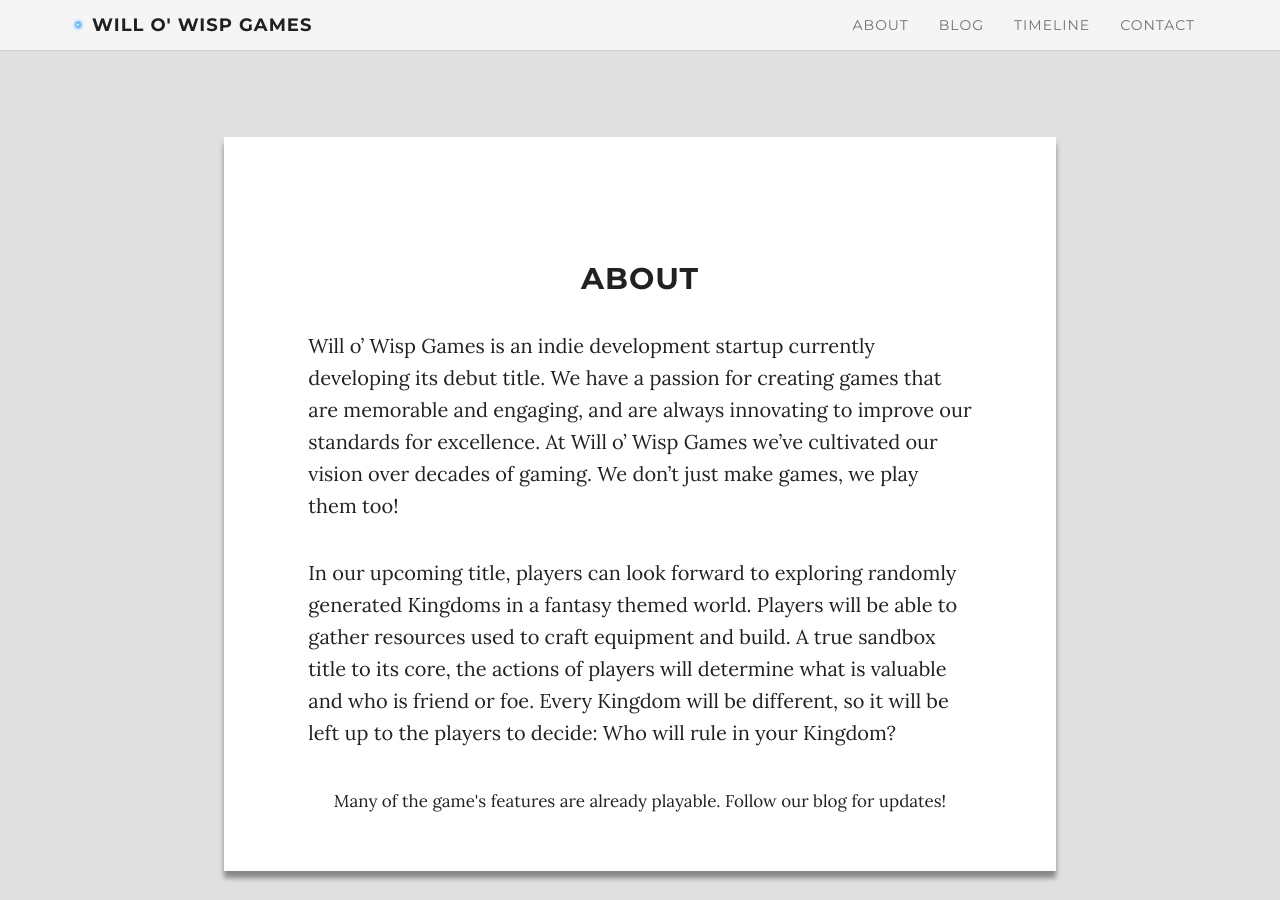
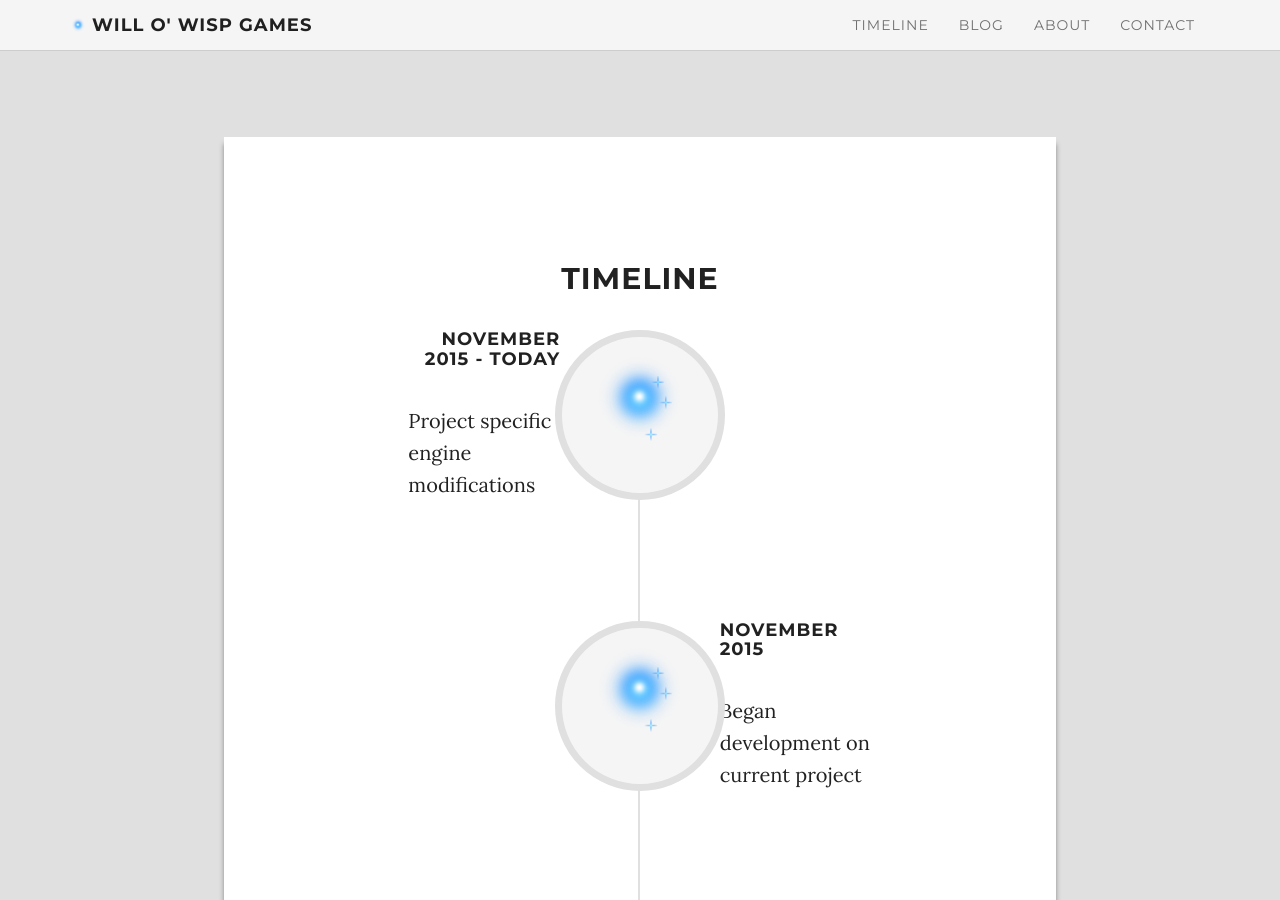
Before and after one commit to WilloWispGames/WilloWispGames.github.io, a Jekyll site: the page built from index.html, in a window 1280 px wide and 900 px high, scrolled down 888 px. Built offline with Jekyll 4.4.1, drawn with Linux system fonts in a browser that asks for light colours; nearby versions of some CDN libraries; comment, search, counter and statistics services are not loaded; some of the changed text lies outside the part shown; grey boxes are pictures that could not be loaded.

Commit message:
Reformat nav link order

```diff
--- a/_config.yml
+++ b/_config.yml
@@ -161,9 +161,9 @@ social:
 # Sections shown in the index page
 
 pages_list:
+  Timeline: 'timeline'
+  Blog: 'latest-post'
   About: 'about'
-  Blog: 'latest-post'
-  Timeline: 'timeline'
   Contact: 'contact'
 
 # Exclusion list from the generated _site
```
